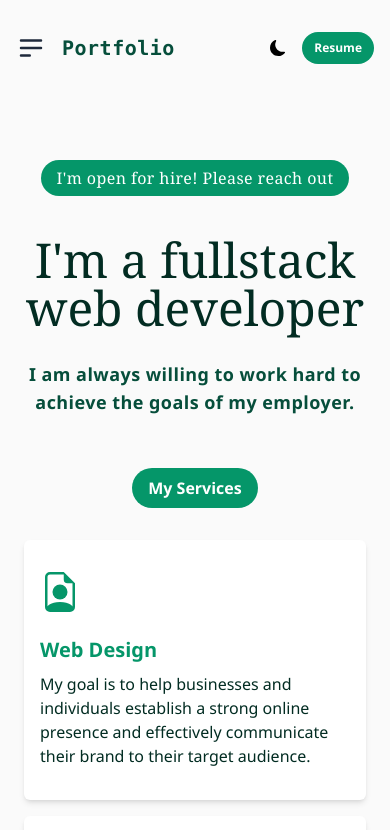
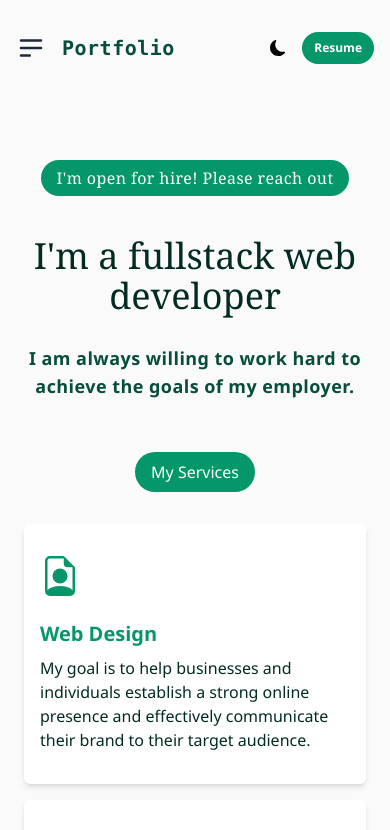
Before and after one commit to Kelechi095/Portfolio, a React (Vite) app: page / in a window 390 px wide. Shown: the top 830 px of the page. Built offline with nearby package versions, Linux system fonts and the light colour scheme.

Commit message:
modified styling

```diff
--- a/src/index.css
+++ b/src/index.css
@@ -40,7 +40,7 @@ html, body, label {
     @apply mx-auto font-serif text-center text-base md:text-lg lg:text-lg px-4 py-2 w-fit text-white  bg-emerald-600 rounded-full tracking-wide leading-5
   }
   .hero-main-text {
-    @apply mt-8 mb-2  mx-auto max-w-md text-5xl md:text-6xl lg:text-7xl md:max-w-lg  lg:max-w-4xl text-center font-serif p-2 text-emerald-950 dark:text-white
+    @apply mt-8 mb-2  mx-auto max-w-md text-4xl md:text-6xl lg:text-7xl md:max-w-lg  lg:max-w-4xl text-center font-serif p-2 text-emerald-950 dark:text-white
   }
 
   .hero-sub-text {
@@ -48,7 +48,7 @@ html, body, label {
   }
 
   .services-header {
-    @apply mt-8 mb-4 py-2 px-4 font-semibold  bg-emerald-600 dark:bg-emerald-600  text-white rounded-full text-base
+    @apply mt-8 mb-4 py-2 px-4 md:font-semibold  bg-emerald-600 dark:bg-emerald-600  text-white rounded-full text-base
   }
 
   .cards-container {
```
